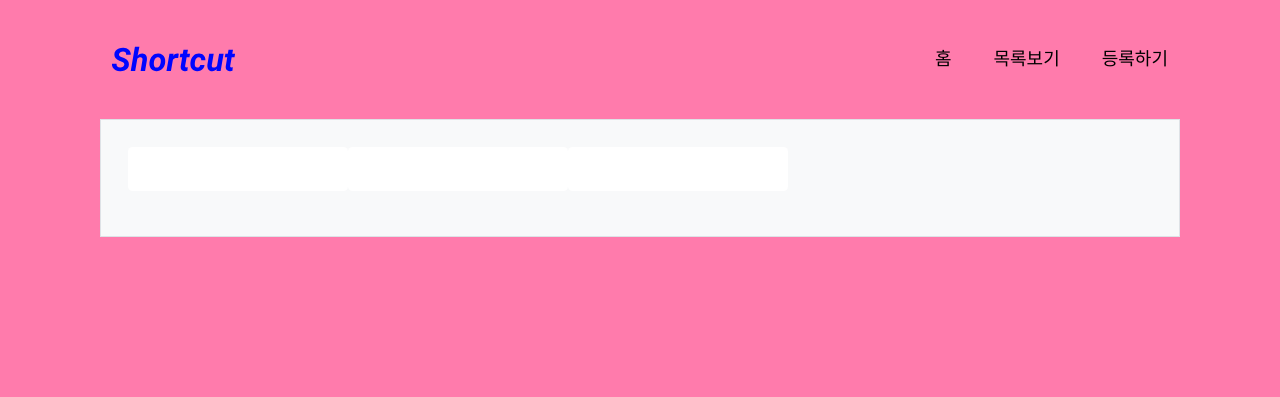
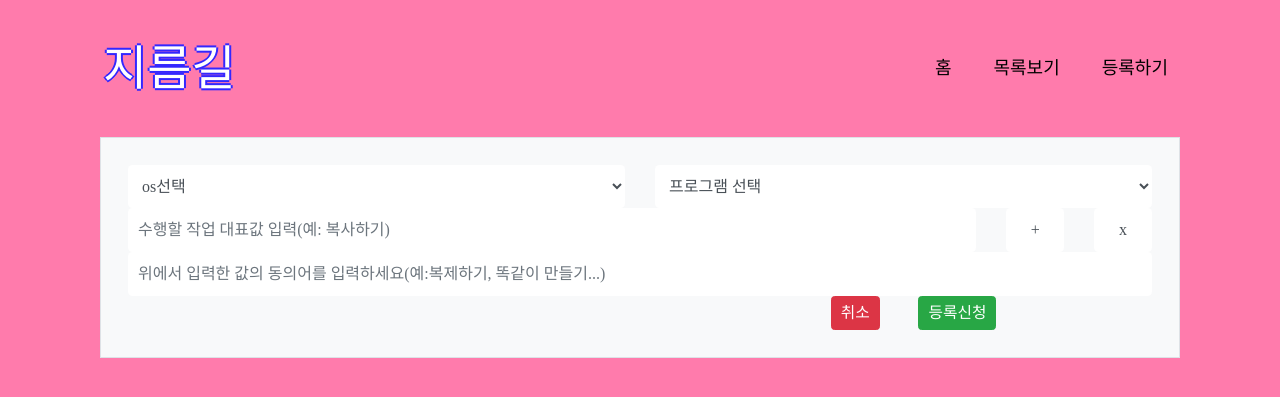
Before and after one commit to handayeon/shortcut_web, a Django app: page /test/ in a window 1280 px wide. Shown: the top 397 px of the page. Run offline with Django 3.2, Linux system fonts and the light colour scheme; some libraries are stand-ins or nearby versions.

Commit message:
update regitster

```diff
--- a/web/static/css/list.css
+++ b/web/static/css/list.css
@@ -32,3 +32,6 @@
            height: 30px;
            width: 30px;
        } */
+       .container {
+        width: 100%;
+    }
--- a/web/static/css/r2.css
+++ b/web/static/css/r2.css
@@ -11,7 +11,9 @@ select {
 option {
     background-color: #ffffff;
 }
-
+.container {
+    width: 100%;
+}
 /*
 input[type=text] {
     width: 900px;
--- a/web/static/js/r2.js
+++ b/web/static/js/r2.js
@@ -1,18 +1,23 @@
 
-    var oTbl;
-    //Row 추가
-    function insRow() {
-        oTbl = document.getElementById("regSynValue");
-        var oRow = oTbl.insertRow();
+    // var oTbl;
+    // //Row 추가
+    // function insRow() {
+    //     oTbl = document.getElementById("regSynValue");
+    //     var oRow = oTbl.insertRow();
 
-        var oCell = oRow.insertCell();
+    //     var oCell = oRow.insertCell();
 
-        var frmTag = "<input type=text name=addText placeholder='위에서 입력한 값의 동의어를 입력하세요(예:복제하기, 똑같이 만들기...)'>";
+    //     var frmTag = "<input type=text name=addText placeholder='위에서 입력한 값의 동의어를 입력하세요(예:복제하기, 똑같이 만들기...)'>";
 
-        oCell.innerHTML = frmTag;
-    }
+    //     oCell.innerHTML = frmTag;
+    // }
 
-    //Row 삭제
-    function removeRow() {
-        oTbl.deleteRow(oTbl.clickedRowIndex);
-    }
+    function insRow(){
+		var div = document.createElement('div');
+		div.innerHTML = document.getElementById('regSynValue').innerHTML;
+		document.getElementById('field').appendChild(div);
+	}
+
+	function remove_item(obj){
+		document.getElementById('field').removeChild(obj.parentNode);
+	}
--- a/web/templates/web/index.html
+++ b/web/templates/web/index.html
@@ -1,4 +1,4 @@
-<!DOCTYPE html>
+d<!DOCTYPE html>
 <html lang="ko">
 
 <head>
--- a/web/templates/web/test.html
+++ b/web/templates/web/test.html
@@ -1,10 +1,10 @@
 <html>
 
 <head>
-    <title>test</title>
+    <title>register</title>
     {% load static %}
-<!-- <link rel="stylesheet" href="{% static 'css/r2.css' %}"> -->
-<!-- <script language="javascript" src="{% static 'js/r2.js' %}"></script> -->
+    <link rel="stylesheet" href="{% static 'css/r2.css' %}">
+    <script language="javascript" src="{% static 'js/r2.js' %}"></script>
 
     <!--import bootstrap -->
     <meta name="viewport" content="width=device-width, initial-scale=1">
@@ -15,13 +15,23 @@
     <script src="https://maxcdn.bootstrapcdn.com/bootstrap/4.3.1/js/bootstrap.min.js"></script>
 
 
+
     <!-- icon & css setting -->
     <link rel="shortcut icon" href="{% static 'img/icon.svg' %}">
     <link rel="icon" href="{% static 'img/icon.svg' %}">
     <link rel="stylesheet" href="{% static 'css/index.css' %}">
     <script src="{% static 'js/index.js' %}"></script>
+    <script>
+        if ('{{result}}' == "success") alert("등록에 성공하셨습니다.");
+    </script>
 
+    <style>
+        #sha {
 
+            text-shadow: -2px 0 #3327FF, 0 2px #3327FF, 2px 0 #3327FF, 0 -2px #3327FF;
+
+        }
+    </style>
 
 </head>
 
@@ -31,7 +41,9 @@
 
         <!-- 상단 네비게이션 바 -->
         <nav class="navbar navbar-expand-lg navbar-light mt-3 mb-3">
-            <a class="navbar-brand" href="#"><img src="{% static 'img/logo.svg' %}" alt="logo" id="logo"></a>
+            <a class="navbar-brand" href="{% url 'index' %}">
+                <font id="sha" size="17" color="#FFFFFF">지름길</font>
+            </a>
             <button class="navbar-toggler navbar-toggler-right" type="button" data-toggle="collapse"
                 data-target="#navbarTop" aria-controls="navbar" aria-expanded="false" aria-label="Toggle navigation">
                 <span class="navbar-toggler-icon"></span>
@@ -46,33 +58,62 @@
             </div>
         </nav>
 
-
-            <!-- 하단 새로 등록된 단축키 영역 끝 -->
         <div class="col">
             <div class="bg-light container p-4 mt-2 footerBox border">
-                    <div class="container">
-                        <form>
-                          <div class="form-group row">
-                            <div class="col-xs-2">
-                              <input class="form-control" id="ex1" type="text">
+
+                <form action="{% url 'register'%}" method="POST">
+                    {% csrf_token %}
+                    <div class="row">
+                        <div class="col-md-6">
+                            <select name="s1" id="regOs" class="form-control" style="background-color: white;">
+                                <option selected value="">os선택</option>
+                                <option value="맥">맥</option>
+                                <option value="윈도우">윈도우</option>
+                            </select>
                         </div>
-                            <div class="col-xs-3">
-                              <input class="form-control" id="ex2" type="text">
-                            </div>
-                            <div class="col-xs-4">
-                              <input class="form-control" id="ex3" type="text">
+                        <div class="col-md-6">
+                            <select name="s2" id="regProg" class="form-control" style="background-color: white;">
+                                <option selected value="">프로그램 선택</option>
+                                <option value="엑셀">엑셀</option>
+                                <option value="포토샵">포토샵</option>
+                                <option value="일러스트">일러스트</option>
+                            </select>
                         </div>
                     </div>
-                        </form>
+
+                    <div class="row">
+                        <div class="col-md-10"><input type="text" placeholder="수행할 작업 대표값 입력(예: 복사하기)" id="regRepValue"
+                                class="form-control" style="background-color: white;"></div>
+                        <div class="col-md-1"><input name="addButton" type="button"
+                                style="cursor:hand; background-color: white;" onClick="insRow()" value="+"
+                                class="form-control"></div>
+                        <div class="col-md-1"><input name="removeButton" type="button"
+                                style="cursor:hand; background-color: white;" onClick="removeRow()" value="x"
+                                class="form-control"></div>
                     </div>
 
+                    <div id="regSynValue">
+                        <div class="row">
+                            <div class="col-md-12">
+                                <input type="text" name="regSynValue" class="form-control" style="background-color: white;"
+                                    placeholder="위에서 입력한 값의 동의어를 입력하세요(예:복제하기, 똑같이 만들기...)">
+                            </div>
+                        </div>
+                    </div>
+
+                    <div class="row">
+                        <div class="col-md-8"></div>
+                        <div class="col-md-1"><input type="reset" id="cancelBtn" value="취소"
+                                class="btn btn-danger btn-sm"></div>
+                        <div class="col-md-1"><input type="submit" id="ApplyBtn" value="등록신청"
+                                class="btn btn-success btn-sm"></div>
+                    </div>
+                </form>
 
             </div>
         </div>
 
-
-
-
+    </div>
 
 </body>
 
```
Also changed, not shown: web/templates/web/register.html (+45 -36 lines). Lines whose indentation alone changed are shown as unchanged.
